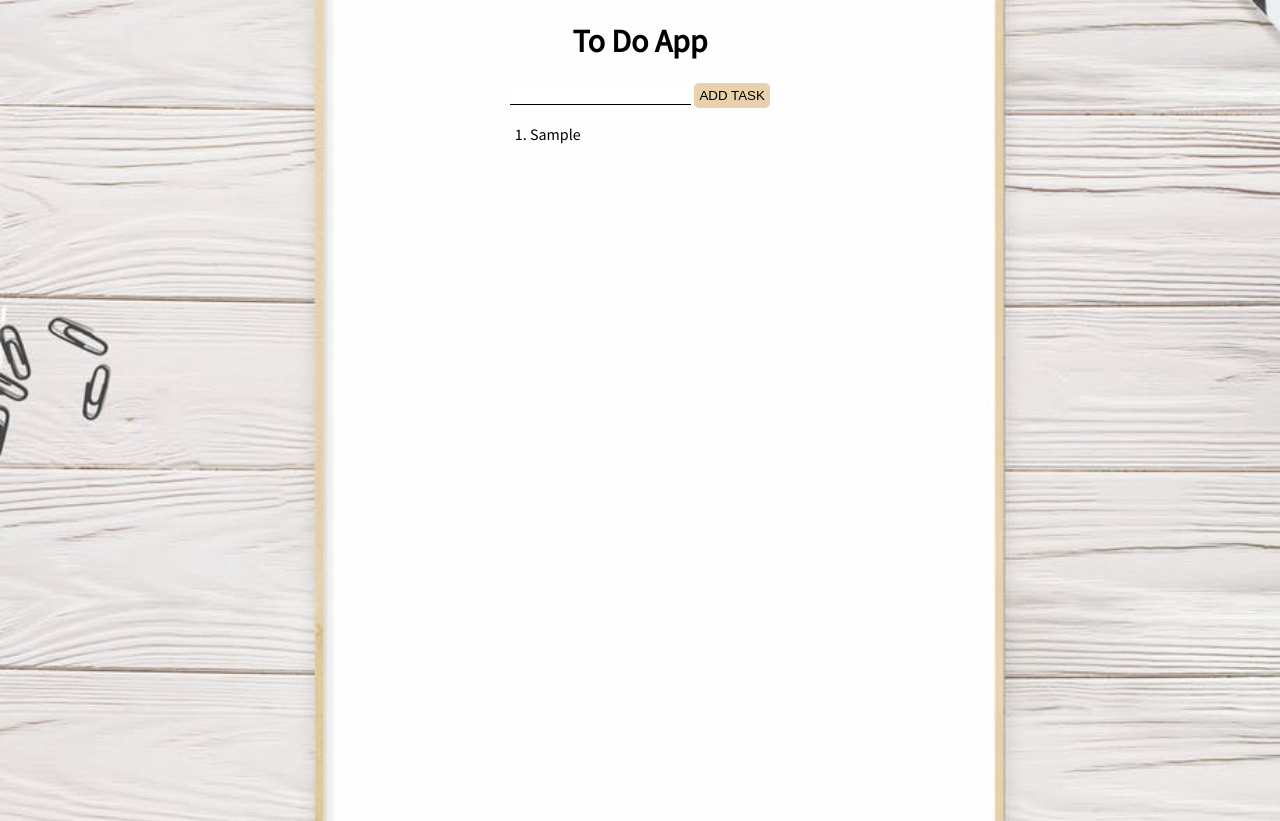
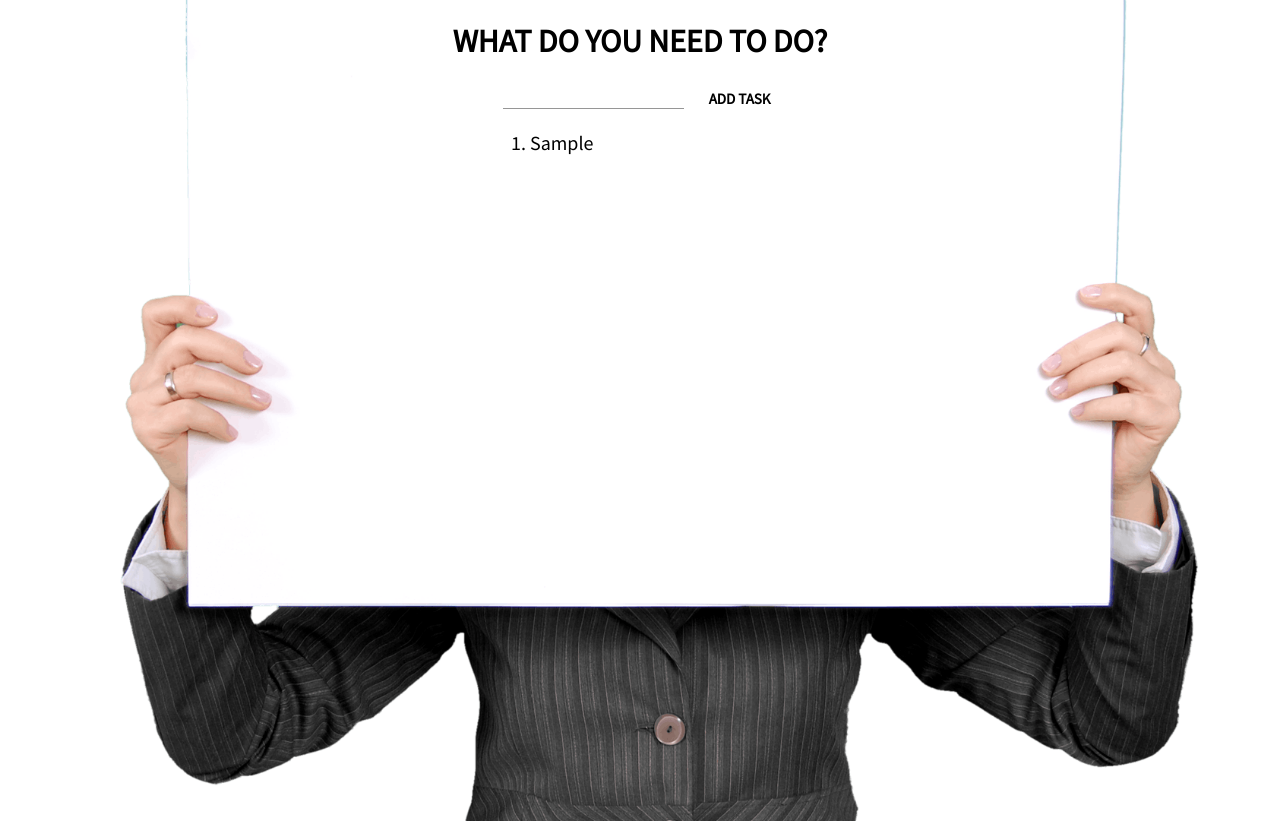
Before and after one commit to Joanb2/Simple-To-Do-App, a website: page index.html in a window 1280 px wide. Both pictures are taken after typing "Sample" into the empty fields and a click on the button "ADD TASK". Drawn offline with Linux system fonts and the light colour scheme.

Commit message:
delete task function, finishing touches

```diff
--- a/index.html
+++ b/index.html
@@ -8,10 +8,10 @@
 </head>
 <body>
 	<div class="container">
-		<h1>To Do App</h1>
+		<h1>What do You need to do?</h1>
 		<form id="todo">
-			<input id="todo-input" type="text">
-			<button type="button" onclick="toDoList()">Add task</button>
+			<input id="todo-input" type="text" autocomplete="off">
+			<button type="button" id="addTask">add task</button>
 		</form>
 		<div class="listToDo">
 			<ol id="toDoList"></ol>
--- a/js/script.js
+++ b/js/script.js
@@ -1,9 +1,22 @@
+document.getElementById('addTask').addEventListener('click', function() {
+	toDoList();
+});
 
 function toDoList() {
 	var item = document.getElementById('todo-input').value;
 	var text = document.createTextNode(item);
 	var newItem = document.createElement('li');
 	newItem.appendChild(text);
-	document.getElementById('toDoList').appendChild(newItem);
+	newItem.onclick = removeItem;
+
+	if (item === '') {
+		alert('You need to write something!');
+	} else {
+		document.getElementById('toDoList').appendChild(newItem);
+	}
 	document.getElementById('todo-input').value = '';
 }
+
+function removeItem(e) {
+	e.target.parentElement.removeChild(e.target);
+}
--- a/sass/style.scss
+++ b/sass/style.scss
@@ -2,7 +2,7 @@ body {
 	padding: 0;
 	margin: 0;
 	font-family: 'Source Sans Pro', sans-serif;
-	background-image: url("../images/bg2.jpeg");
+	background-image: url("../images/bg2.png");
 	background-position: center;
 	background-size: cover;
 }
@@ -13,20 +13,37 @@ body {
 	text-align: center;
 }
 
+h1 {
+	text-transform: uppercase;
+}
+
 form {
 	input {
 		outline-style: none;
 		border: none;
-		border-bottom: 1px solid black;
+		border-bottom: 1px solid #969696;
 	}
 
 	button {
+		font-family: inherit;
+		font-size: 15px;
+		font-weight: 700;
+		text-transform: uppercase;
 		border: none;
-		background-color: #e9d1ad;
-		padding: 5px;
+		background-color: inherit;
+		color: #000;
+		padding: 6px;
 		border-radius: 5px;
 		cursor: pointer;
-		text-transform: uppercase;
+		margin-left: 15px;
+		transition: .4s;
+		&:hover {
+			background-color: #686868;
+			color: #fff;
+		}
+		&:focus {
+			outline: none;
+		}
 	}
 }
 
@@ -36,5 +53,8 @@ form {
 
 	li {
 		text-align: left;
+		cursor: pointer;
+		margin-bottom: 10px;
+		font-size: 20px;
 	}
 }
```
Also changed, not shown: css/style.css, images/bg2.jpeg (deleted), images/bg2.png (added).
